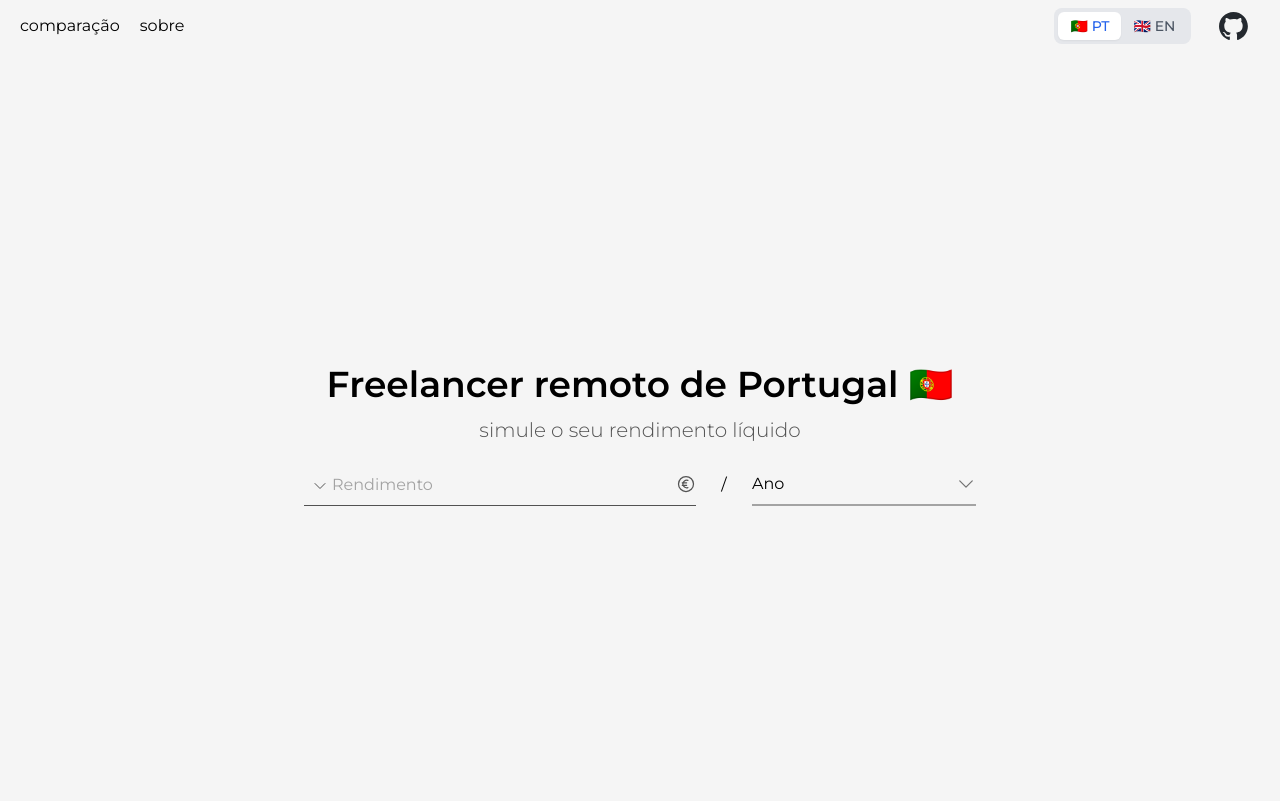
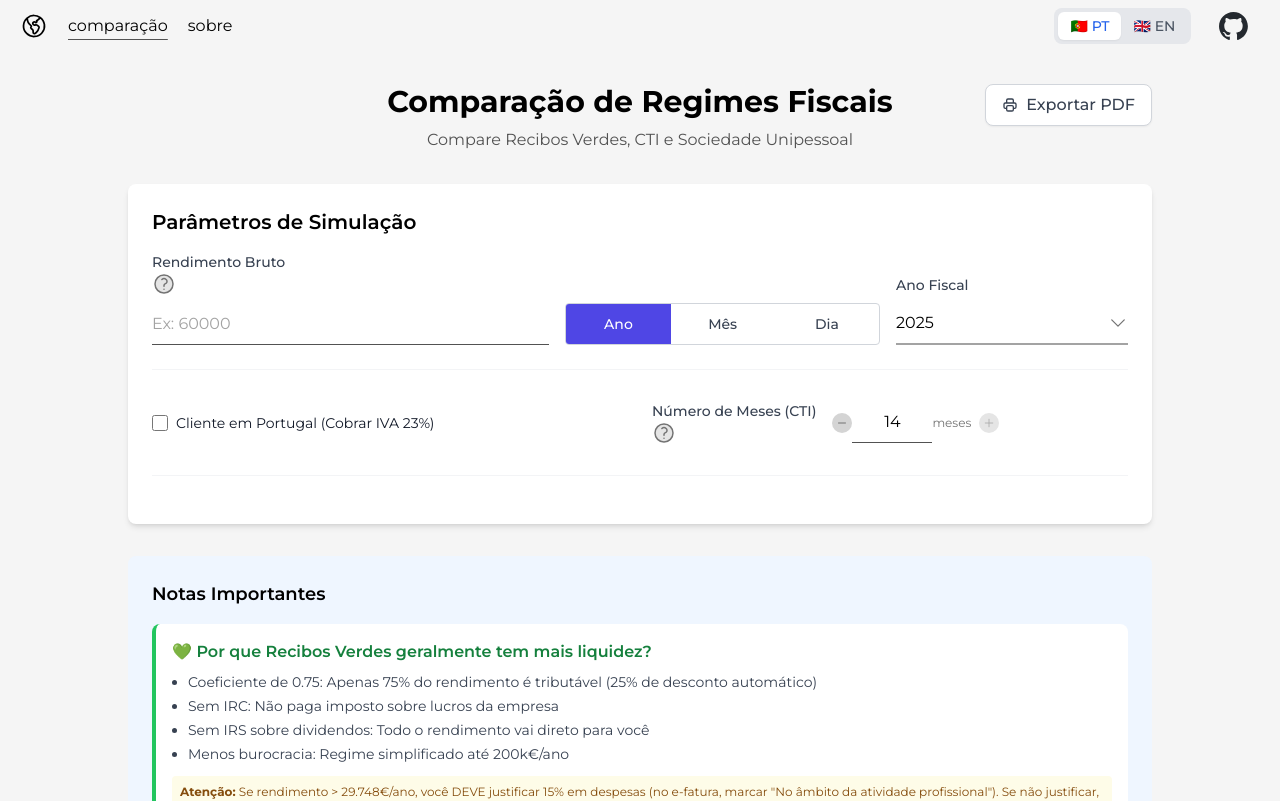
Before and after one commit to pinheirodps/simulador-freelance, a Vue app: page /#/ in a window 1280 px wide. Shown: the top 801 px of the page. Built offline with nearby package versions, Linux system fonts and the light colour scheme.

Commit message:
set comparison view as home page

```diff
--- a/src/components/PageHeader.vue
+++ b/src/components/PageHeader.vue
@@ -2,10 +2,9 @@
   <header class="sticky top-0 z-50 bg-defaultbg">
     <nav class="flex justify-between items-center px-5">
       <div class="flex items-center justify-start gap-5">
-        <!-- <router-link class="flex items-center justify-center space-x-3" to="/">
+        <router-link class="flex items-center justify-center space-x-3" to="/">
           <img src="@/assets/world.svg" class="h-7" />
-          <span> {{ t.simulator }} </span>
-        </router-link> -->
+        </router-link>
         <router-link
           v-if="store.hasStoredSimulations"
           data-cy="simulations-menu"
@@ -14,7 +13,7 @@
         >
           <span> {{ t.simulations }} ({{ store.storedSimulationsCount }}) </span>
         </router-link>
-        <router-link class="flex items-center justify-center" to="/comparison">
+        <router-link class="flex items-center justify-center" to="/">
           {{ t.comparison }}
         </router-link>
         <router-link class="flex items-center justify-center" to="/about">
--- a/src/router/index.ts
+++ b/src/router/index.ts
@@ -7,13 +7,13 @@
 const routes = [
   {
     path: "/",
+    name: "Comparison",
+    component: Comparison,
+  },
+  {
+    path: "/simulator",
     name: "Simulator",
     component: Simulator,
-  },
-  {
-    path: "/comparison",
-    name: "Comparison",
-    component: Comparison,
   },
   {
     path: "/about",
--- a/src/views/ComparisonView.vue
+++ b/src/views/ComparisonView.vue
@@ -20,7 +20,7 @@
     </div>
 
     <!-- Formulário de entrada -->
-    <div class="bg-white rounded-lg shadow-md p-6 mb-8 print:hidden">
+    <div class="bg-white rounded-lg shadow-md p-6 mb-8">
       <h2 class="text-xl font-semibold mb-4">{{ t.simulationParams }}</h2>
 
       <div class="space-y-6">
```
